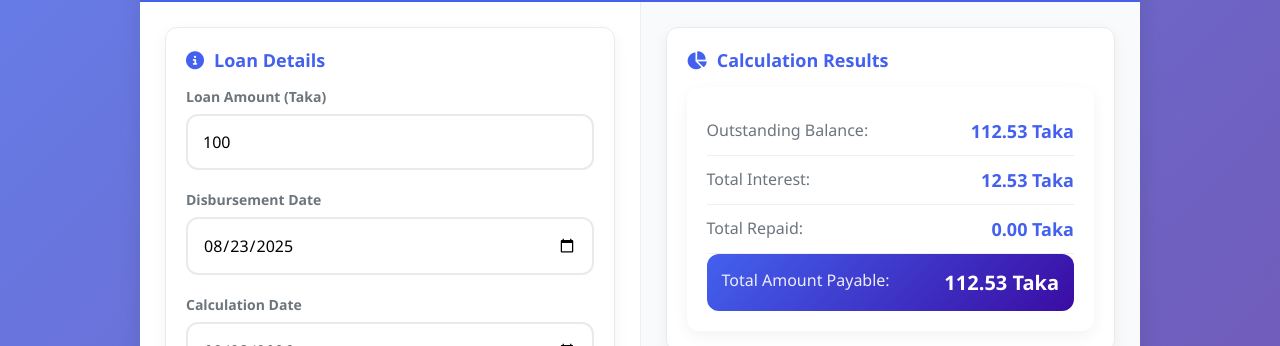
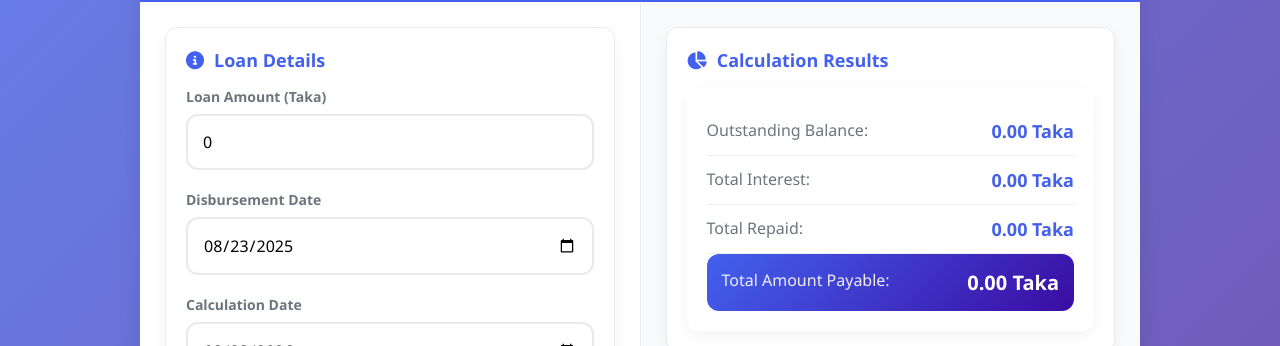
Before and after one commit to arocebd/LoanCalculator, a plain HTML site: page index.html in a window 1280 px wide. Shown: the part 138-484 px from the top of the page. Drawn offline with Linux system fonts and the light colour scheme.

Commit message:
index.html

```diff
--- a/index.html
+++ b/index.html
@@ -530,7 +530,7 @@
                     </div>
                     <div class="input-group">
                         <label for="loanAmount">Loan Amount (Taka)</label>
-                        <input type="number" id="loanAmount" placeholder="Enter loan amount" value="100">
+                        <input type="number" id="loanAmount" placeholder="Enter loan amount" value="0">
                     </div>
 
                     <div class="input-group">
@@ -903,7 +903,7 @@
                         const days = Math.ceil((periodEndDate - tempDate) / (1000 * 60 * 60 * 24)) + 1;
 
                         // Calculate interest for these days
-                        const dailyRate = ratePeriod.annualRate / 365; // Using 365 days per year
+                        const dailyRate = ratePeriod.annualRate / 360; // Using 365 days per year
                         const interestAmount = outstanding * dailyRate * days;
                         periodInterest += interestAmount;
 
```
